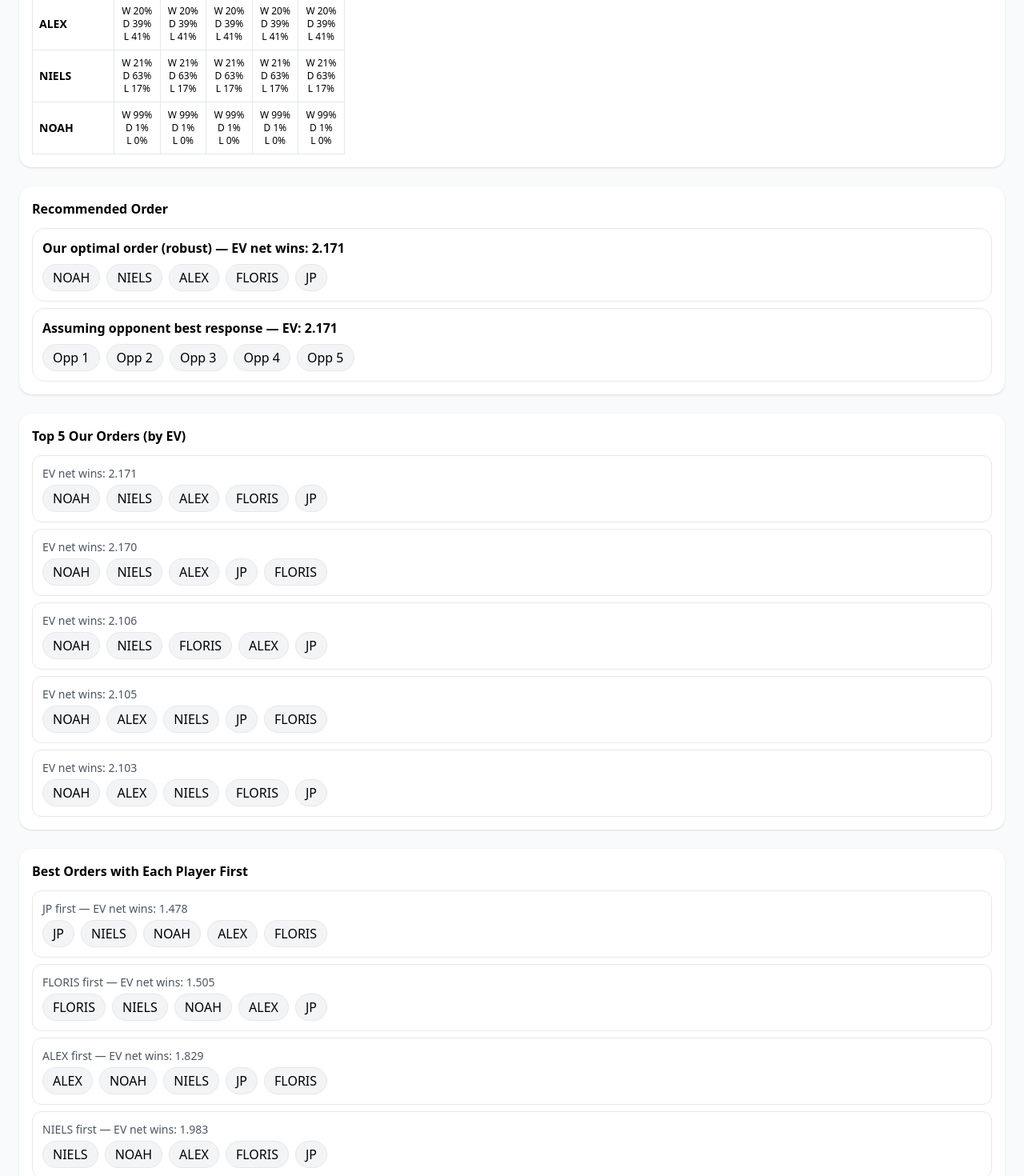
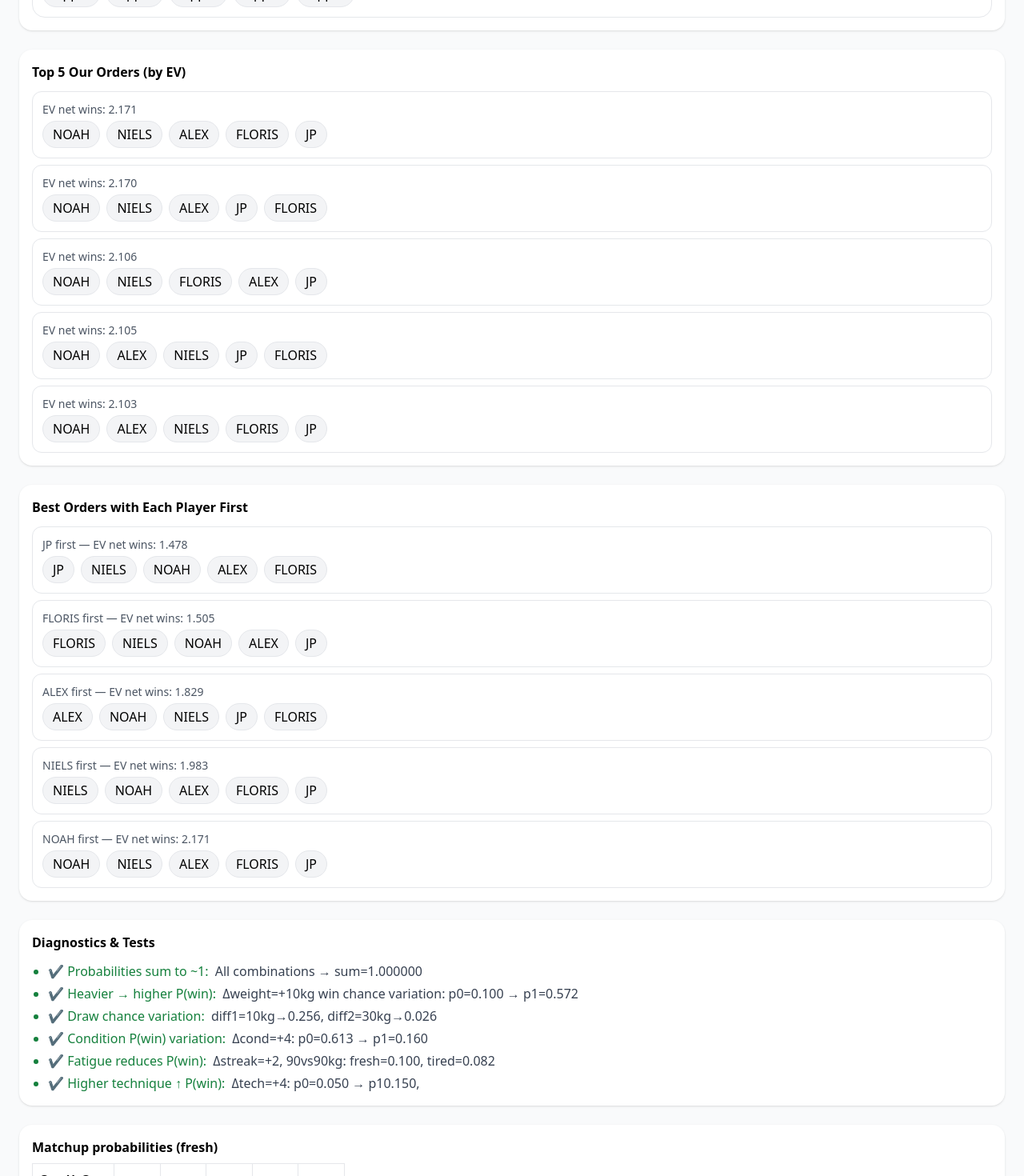
Before and after one commit to JPchomp/quintet-optimizer, a React (Vite) app: page / in a window 1280 px wide. Shown: the part 1480-2950 px from the top of the page at 80% size. Built offline with nearby package versions, Linux system fonts and the light colour scheme.

Commit message:
matrix to bottom

```diff
--- a/src/App.jsx
+++ b/src/App.jsx
@@ -649,7 +649,6 @@ export default function App() {
         </div>
       </div>
 
-      <ProbMatrix />
 
       {/* Recommendation + Best Response */}
       <div className="bg-white rounded-2xl shadow p-4">
@@ -712,6 +711,8 @@ export default function App() {
         </ul>
       </div>
 
+      <ProbMatrix />
+
       {/* Footnote / sanity notes */}
       <div className="text-xs text-gray-500">
         Condition maps to ~0.85–1.15 on weight; technique adds ≈ (skillKg × weightImportance) per point in normalized units.
```
